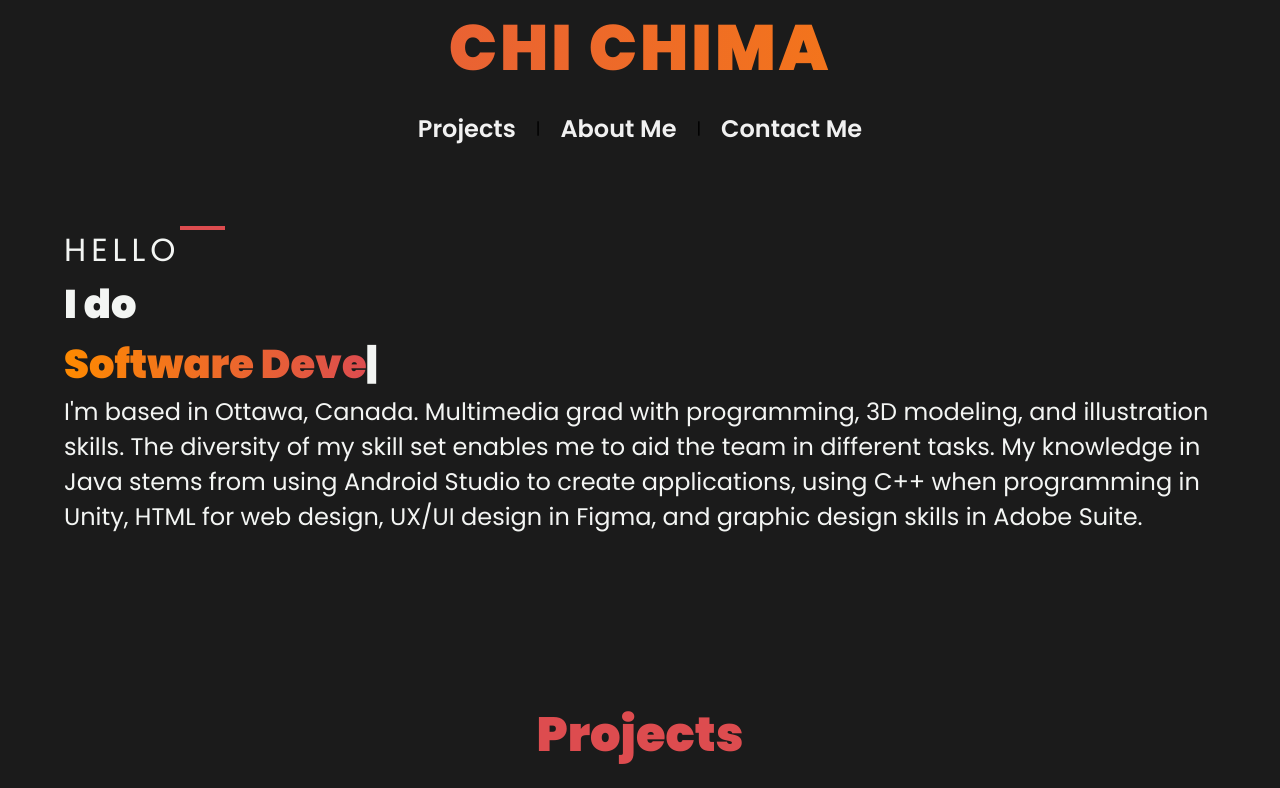
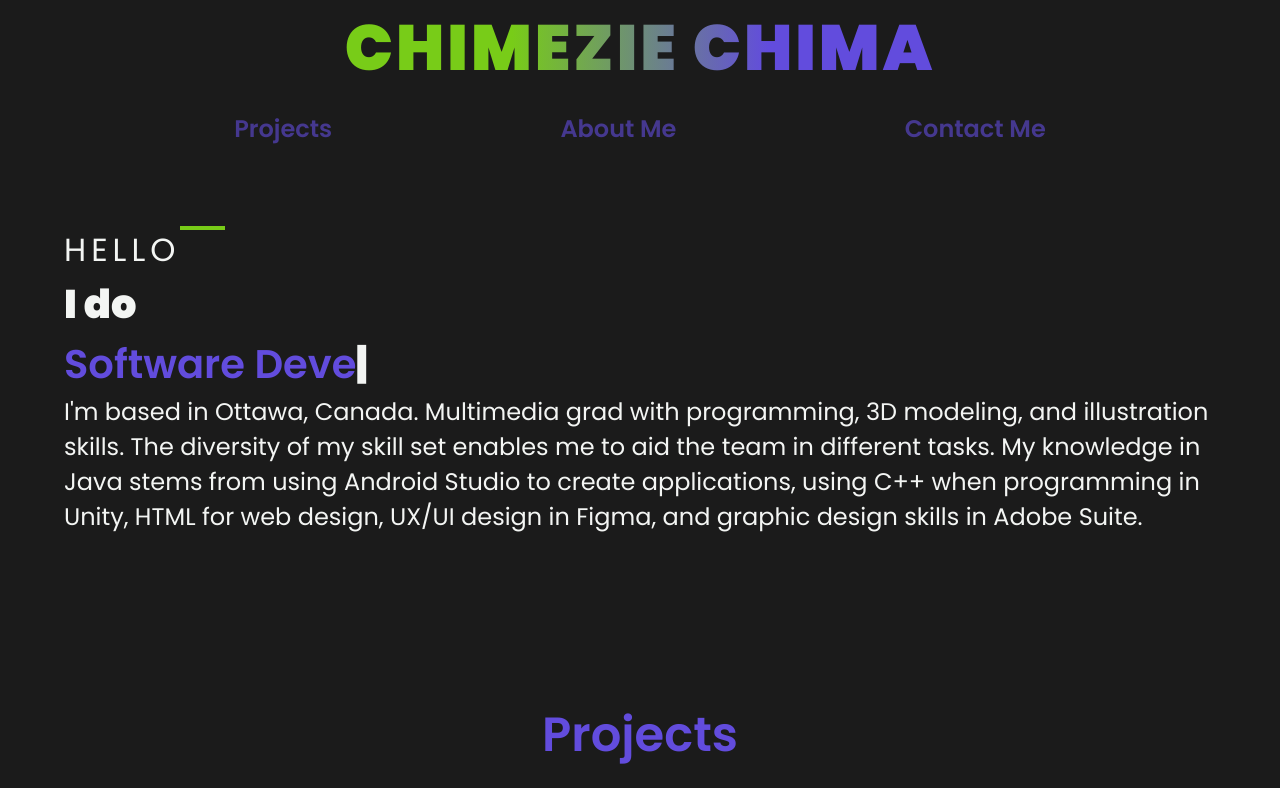
Before and after one commit to chizTheDeveloper/chichima.github.io, a plain HTML site: page index.html in a window 1280 px wide. Shown: the top 788 px of the page. Drawn offline with nearby package versions, Linux system fonts and the light colour scheme.

Commit message:
updated projects

```diff
--- a/index.html
+++ b/index.html
@@ -9,13 +9,11 @@
 </head>
 <body>
   <header class="mainNavBar">
-    <div class="logo">Chi  Chima</div>
+    <div class="logo">Chimezie Chima</div>
     <nav class="navContent">
       <ul>
         <li><a href="#project">Projects</a></li>
-        <li>|</li>
         <li><a href="#about">About Me</a></li>
-        <li>|</li>
         <li><a href="#footer">Contact Me</a></li>
       </ul>
     </nav>
--- a/style.css
+++ b/style.css
@@ -16,6 +16,7 @@ body {
 .mainNavBar {
   width: 100%;
   background-color: #1b1b1b;
+  align-content: center;
 }
 
 .navContent {
@@ -31,20 +32,24 @@ body {
   letter-spacing: 3px;
   cursor: pointer;
   text-transform: uppercase;
-  background: linear-gradient(to left, #ff8a00 0%, #dd4c4f 100%);
+  background: linear-gradient(to right, #78cc18 40%, #624cdd 60%);
   -webkit-background-clip: text;
   -webkit-text-fill-color: transparent;
 }
 
+
 .navContent ul {
   list-style: none;
   display: flex;
-  justify-content: center;
-  align-items: center;
+  justify-content: space-evenly;
+  width: 100%;
 }
 
-.navContent li {
+.navContent li a {
   margin: 0 10px;
+  color:#624cdd;
+  opacity: 60%;
+  text-decoration: none;
 }
 
 .navContent a {
@@ -56,7 +61,7 @@ body {
 }
 
 .navContent a:hover {
-  color: #ff8a00;
+  color: #78cc18;
 }
 
 /* Content */
@@ -65,6 +70,8 @@ body {
     padding: 5%;
 
 }
+
+
 
 .description button {
   display: inline-block;
@@ -76,7 +83,7 @@ body {
   text-decoration: none;
   cursor: pointer;
   color: #f3f5f3;
-  background: linear-gradient(to right, #ff8a00 0%, #dd4c4f 100%);
+  background: linear-gradient(to right, #78cc18 0%, #624cdd 60%);
   border-radius: 10px;
   border-color: none;
 }
@@ -103,14 +110,15 @@ body {
   content: "";
   height: 4px;
   width: 45px;
-  background-color: #dd4c4f;
+  background-color: #78cc18;
 }
 
 .multiText {
-  background: linear-gradient(to right, #ff8a00 0%, #dd4c4f 100%);
+  background: linear-gradient(to right, #624cdd 0%, #624cdd 60%);
   -webkit-background-clip: text;
   -webkit-text-fill-color: transparent;
   text-transform: capitalize;
+  font-weight: 600;
 }
 
 /* Project Cards */
@@ -232,19 +240,20 @@ h1 {
 
 h2{
   font-size: 3rem;
-  background: linear-gradient(to right, #ff8a00 0%, #dd4c4f 30%);
+  background: linear-gradient(to right, #624cdd 0%, #624cdd 60%);
   -webkit-background-clip: text;
   -webkit-text-fill-color: transparent;
   text-transform: capitalize;
+  font-weight: 600;
 }
 
 h3{
-  color: #dd4c4f;
+  color: #78cc18;
   font-size: 1.25rem;
   font-weight: 100;
 }
 h4{
-  background: linear-gradient(to right, #ff8a00 0%, #dd4c4f 30%);
+  background: linear-gradient(to right, #78cc18 0%, #624cdd 60%);
   padding-left: 5px;
   color: #f3f5f3;
   font-size:1.5rem;
@@ -295,13 +304,14 @@ p{
 .footer {
   text-align: center;
   width: 100%;
-  background: linear-gradient(to right, #ff8a00 0%, #dd4c4f 60%);
+  background: linear-gradient(to right, #78cc18 0%, #624cdd 60%);
   padding: 2rem;
 }
 
 .footer h3 {
-  padding-bottom: 2rem;
+  padding-bottom: 5%;
   color: #f1f1f1;
+  font-size: 3rem;
   font-weight: 600;
 }
 
```
